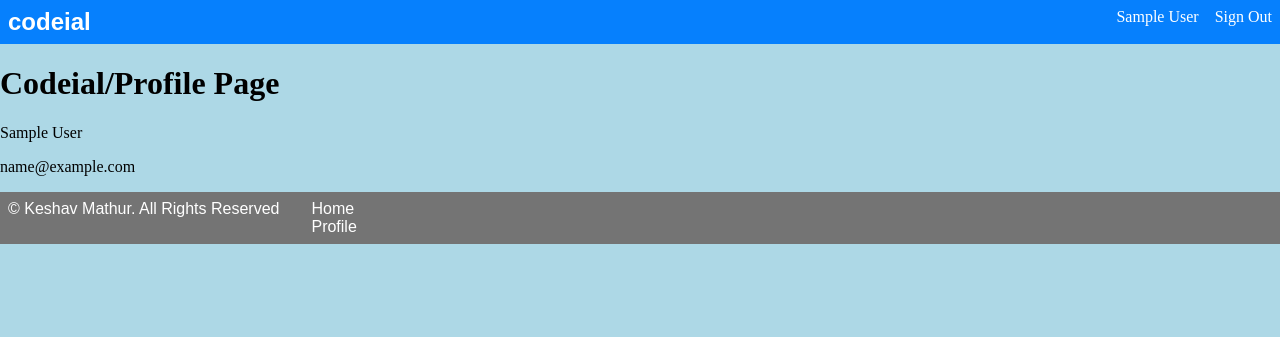
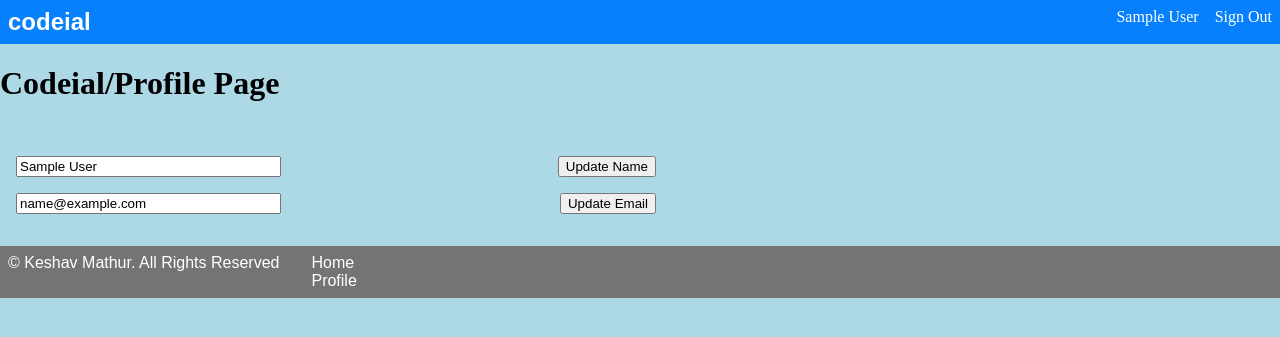
Before and after one commit to keshav37a/social-media-web-app, a Node server app: a page that uses views/user_profile.ejs in a window 1280 px wide. Shown: the top 337 px of the page. Run offline with Node 20, Linux system fonts and the light colour scheme; the visitor is signed in with stand-in values (Sample User, id 1); style sheets or scripts are compiled from the project's sources; some libraries are stand-ins or nearby versions.

Commit message:
add update form ui for profile

```diff
--- a/assets/css/user_profile.css
+++ b/assets/css/user_profile.css
@@ -1,2 +1,26 @@
 body {
   background-color: lightblue; }
+
+.update-field-container {
+  display: flex;
+  flex-direction: row;
+  justify-content: start;
+  width: 50%;
+  margin: 1rem; }
+  .update-field-container form {
+    width: 100%; }
+  .update-field-container div input, .update-field-container div button {
+    margin-top: 1rem; }
+
+.profile-col {
+  display: flex;
+  flex-direction: column;
+  align-items: flex-start; }
+
+.grow {
+  flex-grow: 1; }
+
+.fields-container {
+  display: flex;
+  flex-direction: row;
+  justify-content: start; }
--- a/assets/scss/home.scss
+++ b/assets/scss/home.scss
@@ -7,6 +7,7 @@ body{
 section{
     width: 50%;
     margin-left: 1rem;
+    margin-right: 1rem;
 }
 
 #main-content{
@@ -22,12 +23,14 @@ section{
 #posts-feed-container{
     .single-post-container{
         margin-bottom: 5rem;
+        background-color: lightblue;
     }
 }
 
 .single-comment-container{
     margin-left: 2rem;
     margin-bottom: 0.5rem;
+    background-color: lightgreen;
 }
 
 .item-delete-container{
--- a/assets/scss/user_profile.scss
+++ b/assets/scss/user_profile.scss
@@ -1,3 +1,36 @@
 body{
     background-color: lightblue;
 }
+
+.update-field-container{
+    display: flex;
+    flex-direction: row;
+    justify-content: start;
+    width: 50%;
+    margin: 1rem;
+
+    form{
+        width: 100%;
+    }
+
+    div{
+        input, button{
+            margin-top: 1rem;
+        }
+
+    }
+
+}
+.profile-col{
+    display: flex;
+    flex-direction: column;
+    align-items: flex-start
+}
+.grow{
+    flex-grow: 1;
+}
+.fields-container{
+    display: flex;
+    flex-direction: row;
+    justify-content: start;
+}
--- a/controllers/home_controller.js
+++ b/controllers/home_controller.js
@@ -7,7 +7,6 @@ module.exports.home = function(req, res){
     // console.log('req-cookies:', req.cookies);
     // res.cookie('name', 'hehehe');
     // console.log('res-cookies:', res.cookies);
-    let userAll = [];
 
 
     Posts.find({}).sort({createdAt:-1})
--- a/controllers/users_controller.js
+++ b/controllers/users_controller.js
@@ -6,7 +6,6 @@ const User = require('../models/user');
 
 // For rendering User Profile
 module.exports.profile = function(req, res){
-    console.log(req.query);
     let userId = req.query.uId;
     User.findById(userId, function(err, user){
         if(err){
--- a/index.js
+++ b/index.js
@@ -91,3 +91,4 @@ app.listen(port, function(err){
 //To compare two object ids with same reference in ejs first convert them to string using toString()
 //Convert objectId taken from locals.user to string before comparing
 //Getting error i not defined in case of partials. Use  <%- include("_post", {i:i}) %> for passing context to the partial
+//syntaxerror missing catch or finally after try while compiling ejs - error in opening or closing bracket in if() in ejs file
--- a/views/_comment.ejs
+++ b/views/_comment.ejs
@@ -1,6 +1,7 @@
 <div class="single-comment-container">
+    <div>
+        <form method="POST" action="/comments/delete-comment/?cId=<%=j._id%>&pId=<%=i._id%>&uId=<%=j.user._id%>">
             <div class="item-delete-container">
-        <form method="POST" action="/comments/delete-comment/?cId=<%=j._id%>&pId=<%=i._id%>&uId=<%=j.user._id%>">
                 <div class="content"><%=j.content%></div>
                 <%
                     if((locals.user) && (j.user._id.toString() == locals.user._id.toString()))
@@ -8,6 +9,8 @@
                         <button type="submit">Delete Comment</button>
                     <%}
                 %>
+            </div>
+
         </form>
     </div>
     <div><%=j.user.name%></div>
--- a/views/_post.ejs
+++ b/views/_post.ejs
@@ -1,13 +1,15 @@
 <div class="single-post-container">
+    <div>
+        <form method="POST" action="/posts/delete-post/?postOwner=<%=i.user._id%>&postId=<%=i._id%>">
             <div class="item-delete-container">
-        <form method="POST" action="/posts/delete-post/?postOwner=<%=i.user._id%>&postId=<%=i._id%>">
                 <div class="content"><%= i.content %></div>
                 <%
                     if((locals.user) && (i.user._id.toString() == locals.user._id.toString()))
                     {%>
-                    <button type="submit">Delete Post</button>
+                        <div><button type="submit">Delete Post</button></div>
                     <%}
                 %>
+            </div>
         </form>
     </div>
 
--- a/views/user_profile.ejs
+++ b/views/user_profile.ejs
@@ -1,5 +1,43 @@
 <link rel="stylesheet" type="text/css" href="/css/user_profile.css">
 <h1> Codeial/Profile Page </h1>
 
-<p><%= currUser.name %></p>
-<p><%= currUser.email %></p>
+<section id="user-profile">
+    <div class="profile-col">
+        <div class="update-field-container">
+            <%
+                if(locals.user._id.toString()==currUser._id.toString())
+                {%>
+                    <form method="POST" action="/users/profile/update/?uId=<%=locals.user_id%>">
+                        <div class="fields-container">
+                            <div class="field grow">
+                                <input type="text" value="<%=locals.user.name%>" size="30">
+                            </div>
+                            <div class="field">
+                                <div><button>Update Name</button></div>
+                            </div>
+                        </div>
+                        <div class="fields-container">
+                            <div class="field grow">
+                                <input type="text" value="<%=locals.user.email%>" size="30">
+                            </div>
+                            <div class="field">
+                                <div><button>Update Email</button></div>
+                            </div>
+                        </div>
+                    </form>
+                <%}
+                else
+                {%>
+                    <div class="fields-container">
+                        <div class="field">
+                            <%=currUser.name%>
+                        </div>
+                        <div class="field">
+                            <div><%=currUser.name%></div>
+                        </div>
+                    </div>
+                <%}
+            %>
+        </div>
+    </div>
+</section>
```
Also changed, not shown: assets/css/home.css (+6 -3 lines). Lines whose indentation alone changed are shown as unchanged.
